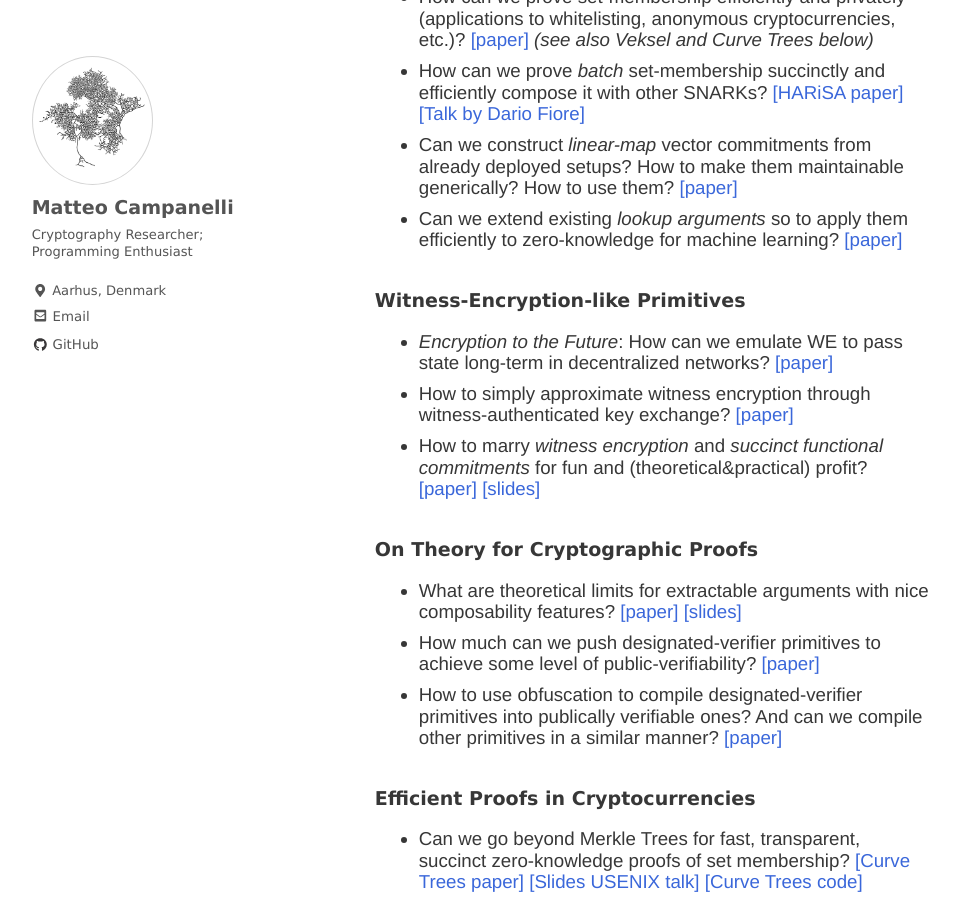
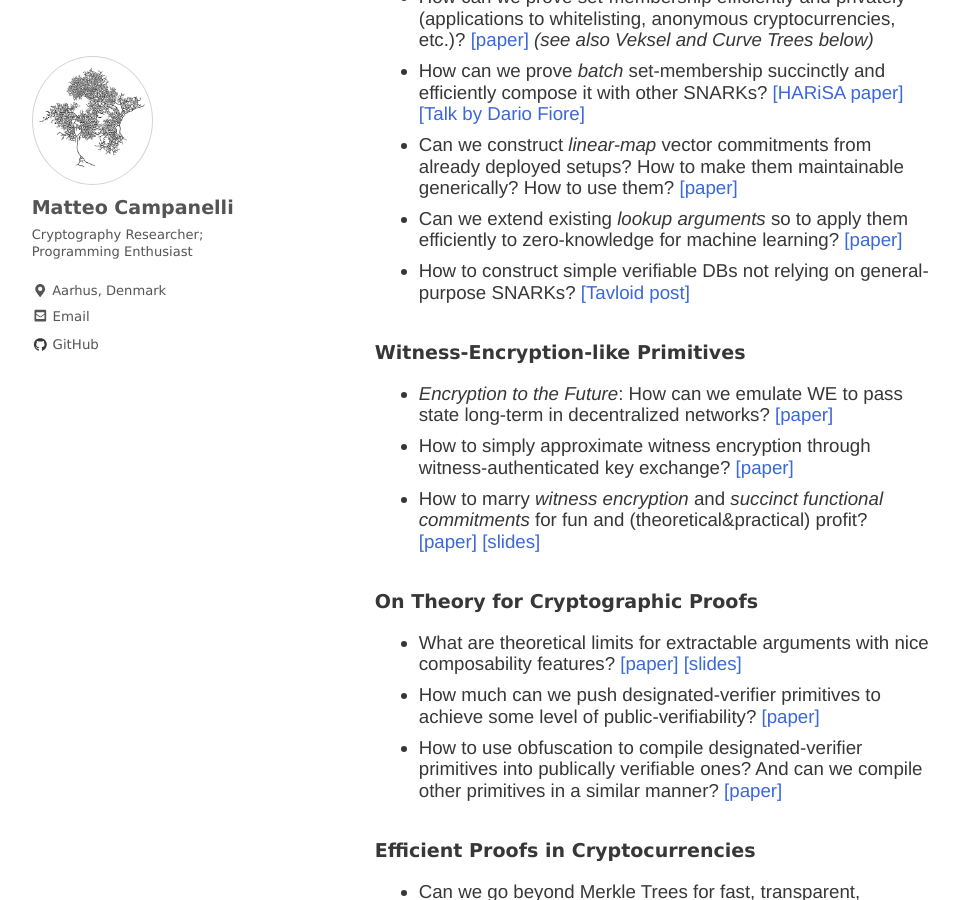
Before and after one commit to matteocam/matteocam.github.io, a Jekyll site: the page built from index.md, in a window 1280 px wide and 900 px high, scrolled down 1092 px. Shown: the whole window, without its empty margins (2-961 px from the left). Built offline with Jekyll 4.4.1, drawn with Linux system fonts in a browser that asks for light colours; nearby versions of some CDN libraries; some web fonts are replaced; a script that is not in the unit is left out.

Commit message:
add tavloid

```diff
--- a/index.md
+++ b/index.md
@@ -29,6 +29,7 @@ _In some of my latest projects I worked on questions as:_
 - How can we prove _batch_ set-membership succinctly and efficiently compose it with other SNARKs? [[HARiSA paper]](https://eprint.iacr.org/2021/1672) [[Talk by Dario Fiore]](https://www.youtube.com/watch?v=Hr2S8TbrWck)
 - Can we construct _linear-map_ vector commitments from already deployed setups? How to make them maintainable generically? How to use them? [[paper]](https://eprint.iacr.org/2022/705.pdf)
 - Can we extend existing _lookup arguments_ so to apply them efficiently to zero-knowledge for machine learning? [[paper]](https://eprint.iacr.org/2023/1518)
+- How to construct simple verifiable DBs not relying on general-purpose SNARKs? [[Tavloid post]](tavloid/Tavloid%20towards%20Simple%20Verifiable%20Spreadsheets%20and%20b374a8fc2d31459fa0c2b982a0aea9c2.html)
 
 ### Witness-Encryption-like Primitives
 
```
